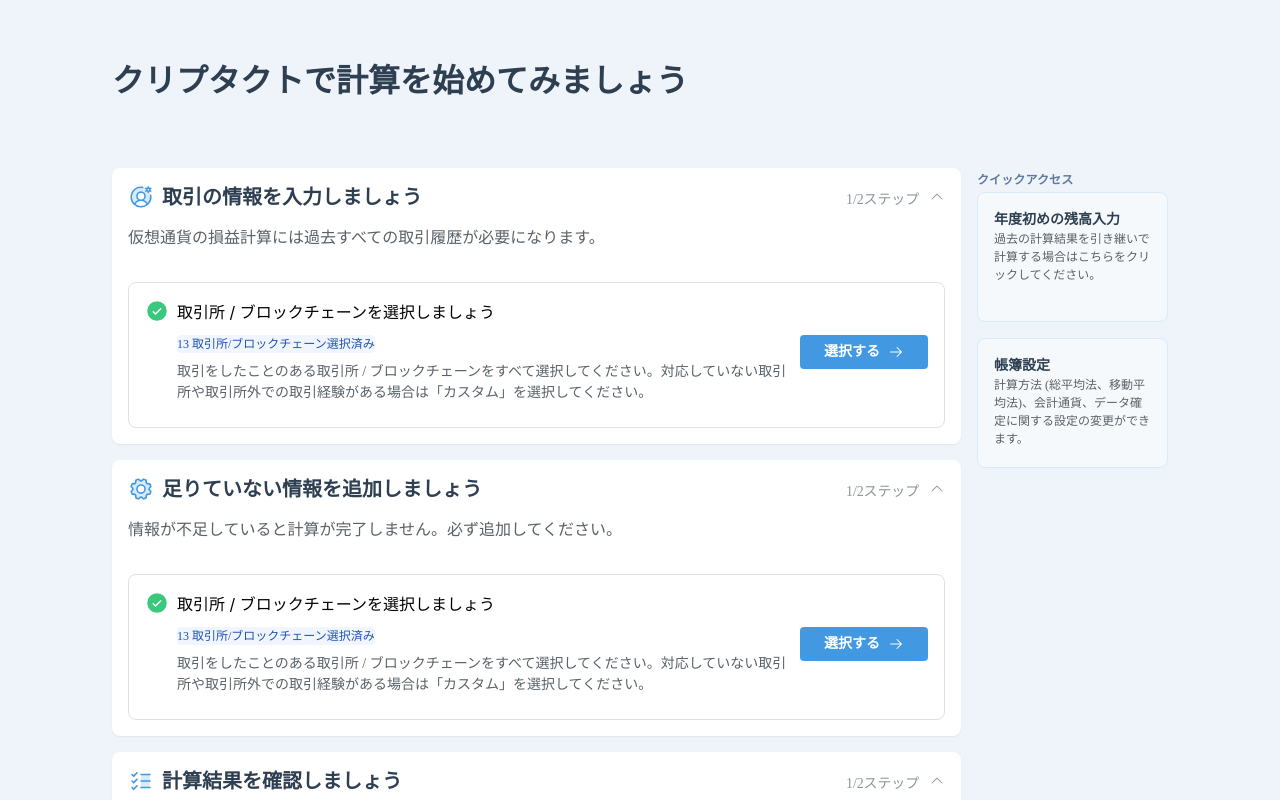
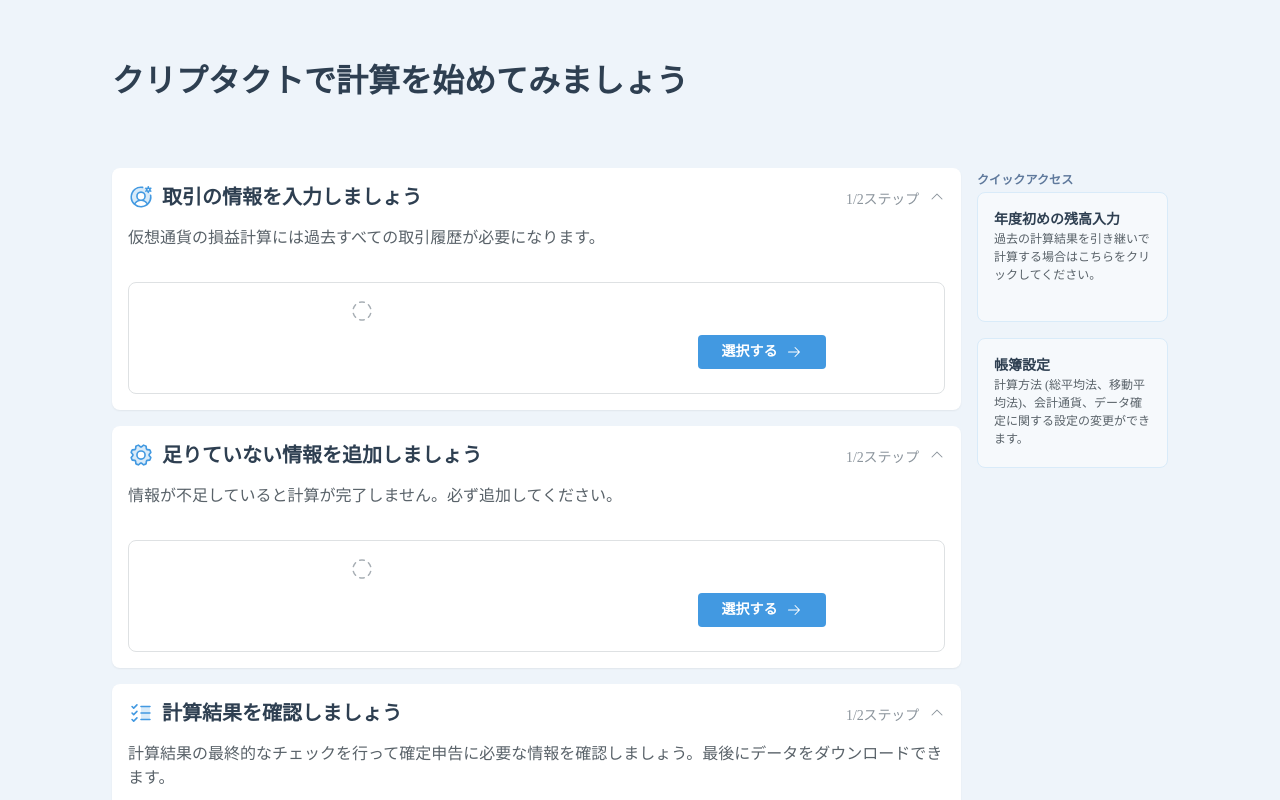
Before and after one commit to fvilar/pafin_exercise, a React (Create React App) app: page / in a window 1280 px wide. Shown: the top 800 px of the page. Built offline with nearby package versions, Linux system fonts and the light colour scheme.

Commit message:
Changed Step to get the right info as props

```diff
--- a/src/components/Step.tsx
+++ b/src/components/Step.tsx
@@ -5,26 +5,39 @@
   CaretUp,
   CheckCircle,
   ArrowRight,
+  CircleDashed,
 } from "@phosphor-icons/react";
 
-export default function Step() {
+type props = {
+  status: boolean;
+  inactive: boolean;
+  title: string;
+  infotop?: string;
+  description: string;
+  infobottom?: string;
+};
+export default function Step(props: props) {
   return (
-    <div className="transaction_body_card">
+    <div
+      className="transaction_body_card"
+      style={props.inactive ? { opacity: 0.5 } : {}}
+    >
       <div className="transtaction_body_card_status">
-        <CheckCircle size={24} color="#38C97C" weight="fill"></CheckCircle>
+        {props.status ? (
+          <CheckCircle size={24} color="#38C97C" weight="fill"></CheckCircle>
+        ) : (
+          <CircleDashed size={24} color="#A7AEB4"></CircleDashed>
+        )}
       </div>
-      <div className="transtaction_body_card_title">
-        取引所 / ブロックチェーンを選択しましょう
-      </div>
-      <div className="transtaction_body_card_infotop">
-        13 取引所/ブロックチェーン選択済み
-      </div>
+      <div className="transtaction_body_card_title">{props.title}</div>
+      <div className="transtaction_body_card_infotop">{props?.infotop}</div>
       <div className="transtaction_body_card_description">
-        取引をしたことのある取引所 /
-        ブロックチェーンをすべて選択してください。対応していない取引所や取引所外での取引経験がある場合は「カスタム」を選択してください。
+        {props.description}
       </div>
       <ActionButton></ActionButton>
-      <div className="transtaction_body_card_infobottom"></div>
+      <div className="transtaction_body_card_infobottom">
+        {props?.infobottom}
+      </div>
     </div>
   );
 }
```
